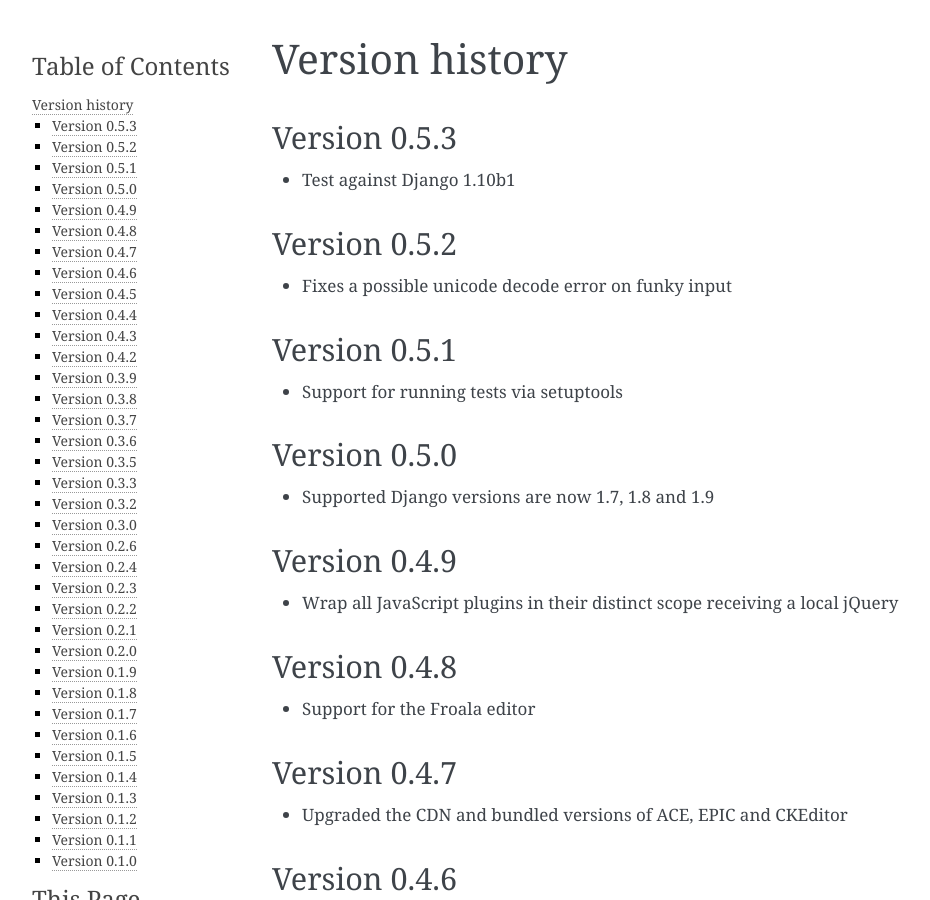
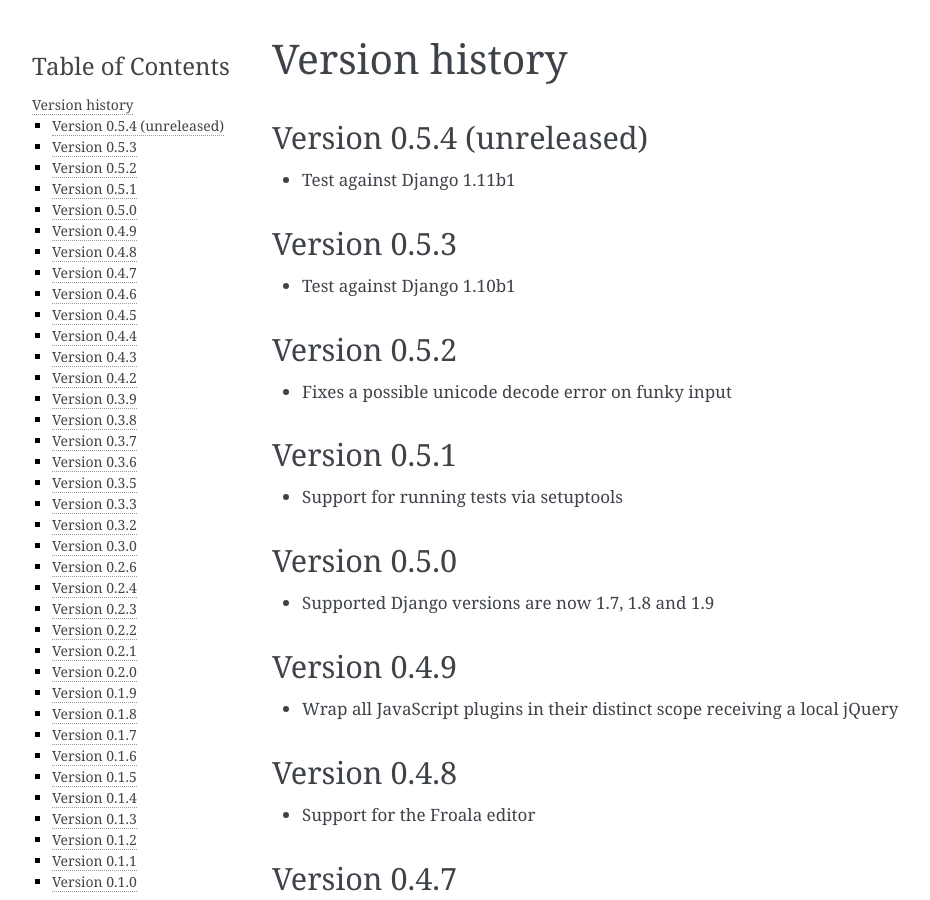
Before and after one commit to mbi/django-front, a Sphinx documentation site: the page built from docs/changes.rst, in a window 1280 px wide and 900 px high. Shown: the whole window, without its empty margins (148-1078 px from the left). Built offline with Sphinx 7.4.7, drawn with Linux system fonts in a browser that asks for light colours.

Commit message:
Test against Django 1.11b1

```diff
--- a/docs/changes.rst
+++ b/docs/changes.rst
@@ -1,5 +1,9 @@
 Version history
 ###############
+
+Version 0.5.4 (unreleased)
+==========================
+* Test against Django 1.11b1
 
 Version 0.5.3
 =============
```
Also changed, not shown: 1 other file.
